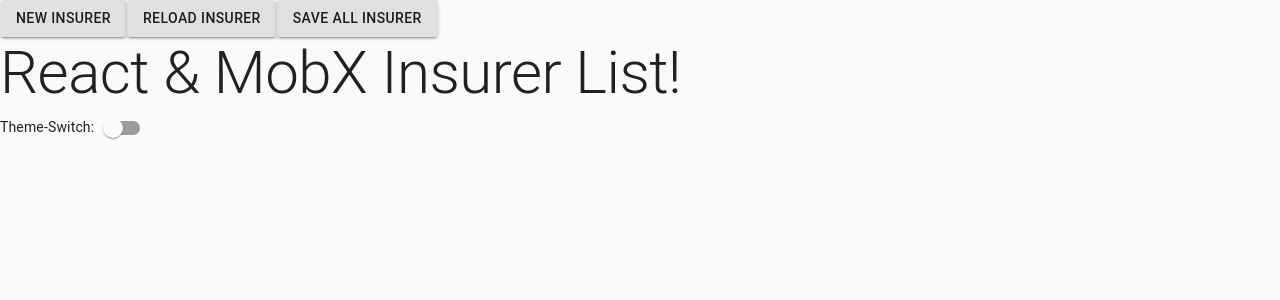
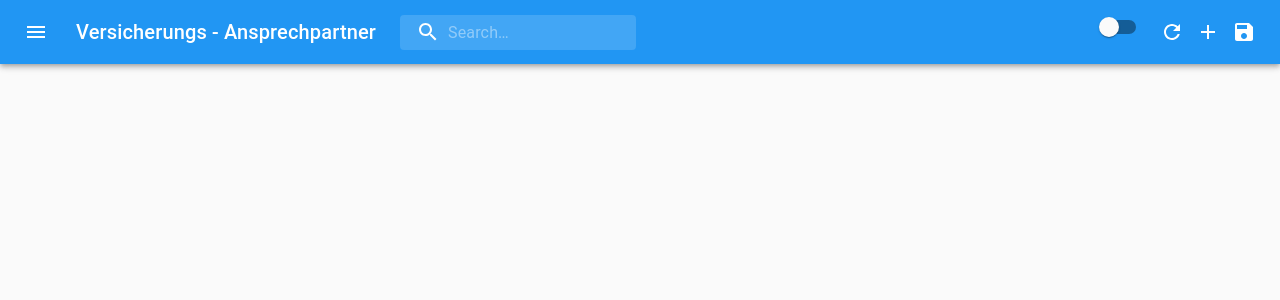
Before and after one commit to NiasSt90/company-contacts, a React (Create React App) app: page / in a window 1280 px wide. Shown: the top 300 px of the page. Built offline with nearby package versions, Linux system fonts and the light colour scheme.

Commit message:
show inProgress panel with an mobx "state"-variable observer (UNFINISHED)

```diff
--- a/src/App.jsx
+++ b/src/App.jsx
@@ -2,48 +2,162 @@ import React, {useState} from 'react';
 import './App.css';
 import InsurerViewModel from "./CompanyContacts/InsurerViewModel";
 import InsurerListView from "./CompanyContacts/views/InsurerListView";
-import {createMuiTheme, ThemeProvider} from "@material-ui/core";
+import {createMuiTheme, fade, ThemeProvider} from "@material-ui/core";
 import {blue, red} from "@material-ui/core/colors";
 import {makeStyles} from "@material-ui/core/styles";
 import CssBaseline from "@material-ui/core/CssBaseline";
 import Switch from "@material-ui/core/Switch";
 import orange from "@material-ui/core/colors/orange";
 import deepOrange from "@material-ui/core/colors/deepOrange";
+import AppBar from "@material-ui/core/AppBar";
+import Toolbar from "@material-ui/core/Toolbar";
+import IconButton from "@material-ui/core/IconButton";
+import SearchIcon from '@material-ui/icons/Search';
+import MenuIcon from '@material-ui/icons/Menu';
+import Typography from "@material-ui/core/Typography";
+import InputBase from "@material-ui/core/InputBase";
+import AddIcon from "@material-ui/icons/Add";
+import SaveIcon from "@material-ui/icons/Save";
+import MoreIcon from '@material-ui/icons/MoreVert';
+import RefreshIcon from '@material-ui/icons/Refresh';
+import LinearProgress from "@material-ui/core/LinearProgress";
+import {observer} from "mobx-react";
 
 const useStyles = makeStyles(theme => ({
 	root: {
 		display: "grid"
+	},
+
+	grow: {
+		flexGrow: 1,
+	},
+	menuButton: {
+		marginRight: theme.spacing(2),
+	},
+	title: {
+		display: 'none',
+		[theme.breakpoints.up('sm')]: {
+			display: 'block',
+		},
+	},
+	search: {
+		position: 'relative',
+		borderRadius: theme.shape.borderRadius,
+		backgroundColor: fade(theme.palette.common.white, 0.15),
+		'&:hover': {
+			backgroundColor: fade(theme.palette.common.white, 0.25),
+		},
+		marginRight: theme.spacing(2),
+		marginLeft: 0,
+		width: '100%',
+		[theme.breakpoints.up('sm')]: {
+			marginLeft: theme.spacing(3),
+			width: 'auto',
+		},
+	},
+	searchIcon: {
+		padding: theme.spacing(0, 2),
+		height: '100%',
+		position: 'absolute',
+		pointerEvents: 'none',
+		display: 'flex',
+		alignItems: 'center',
+		justifyContent: 'center',
+	},
+	inputRoot: {
+		color: 'inherit',
+	},
+	inputInput: {
+		padding: theme.spacing(1, 1, 1, 0),
+		// vertical padding + font size from searchIcon
+		paddingLeft: `calc(1em + ${theme.spacing(4)}px)`,
+		transition: theme.transitions.create('width'),
+		width: '100%',
+		[theme.breakpoints.up('md')]: {
+			width: '20ch',
+		},
+	},
+	sectionDesktop: {
+		display: 'none',
+		[theme.breakpoints.up('md')]: {
+			display: 'flex',
+		},
+	},
+	sectionMobile: {
+		display: 'flex',
+		[theme.breakpoints.up('md')]: {
+			display: 'none',
+		},
 	},
 }))
 
 // create a viewModel singleton
 const model = new InsurerViewModel()
 
-function App() {
+const App = observer( () =>  {
 	const [darkState, setDarkState] = useState(false);
-	const handleThemeChange = () => {setDarkState(!darkState);};
+	const [mobileMoreAnchorEl, setMobileMoreAnchorEl] = React.useState(null);
+	const handleThemeChange = () => {
+		setDarkState(!darkState);
+	};
 	const palletType = darkState ? "dark" : "light";
 	const mainPrimaryColor = darkState ? orange[500] : blue[500];
 	const mainSecondaryColor = darkState ? deepOrange[900] : red[500];
 	const selectedTheme = createMuiTheme({
 		palette: {
 			type: palletType,
-			primary: {		main: mainPrimaryColor		},
-			secondary: {	main: mainSecondaryColor	}
+			primary: {main: mainPrimaryColor},
+			secondary: {main: mainSecondaryColor}
 		}
 	});
+	const handleMobileMenuOpen = (event) => {
+		setMobileMoreAnchorEl(event.currentTarget);
+	};
+
 	const classes = useStyles();
 	return (
 			<ThemeProvider theme={selectedTheme}>
 				<div className={classes.root}>
 					<CssBaseline/>
 					<div className="App">
+						<div className={classes.grow}>
+							<AppBar position="static">
+								<Toolbar>
+									<IconButton edge="start" className={classes.menuButton}
+													color="inherit"><MenuIcon/></IconButton>
+									<Typography className={classes.title} variant="h6" noWrap>Versicherungs -
+										Ansprechpartner</Typography>
+									<div className={classes.search}>
+										<div className={classes.searchIcon}><SearchIcon/></div>
+										<InputBase onChange={(e) => model.search(e.target.value)}
+												placeholder="Search…"
+												classes={{
+													root: classes.inputRoot,
+													input: classes.inputInput,
+												}}
+										/>
+									</div>
+									<div className={classes.grow}/>
+									<div className={classes.sectionDesktop}>
+										<Switch checked={darkState} onChange={handleThemeChange}/>
+										<IconButton edge="end" onClick={() => model.load()} color="inherit"><RefreshIcon/></IconButton>
+										<IconButton edge="end" onClick={() => model.add()} color="inherit"><AddIcon/></IconButton>
+										<IconButton edge="end" onClick={() => model.saveAll()}
+														color="inherit"><SaveIcon/></IconButton>
+									</div>
+									<div className={classes.sectionMobile}>
+										<IconButton onClick={handleMobileMenuOpen} color="inherit">
+											<MoreIcon/>
+										</IconButton>
+									</div>
+								</Toolbar>
+							</AppBar>
+						</div>
 						<InsurerListView model={model}/>
-						Theme-Switch:<Switch checked={darkState} onChange={handleThemeChange} />
 					</div>
 				</div>
 			</ThemeProvider>
 	);
-}
+});
 
 export default App;
--- a/src/CompanyContacts/InsurerViewModel.jsx
+++ b/src/CompanyContacts/InsurerViewModel.jsx
@@ -8,11 +8,19 @@ class InsurerViewModel {
 	// from the insurer list should be tracked by the view and/or computed values.
 	/*@observable*/ insurerList = []
 
-	/*@observable*/ editInsurer = null
+	/*@observable*/ searchResultList = []
+
+	state = "pending" // "pending" / "done" / "error"
 
 	// when the viewmodel is constructed, attempt to load the insurer.
 	constructor(){
 		this.load()
+	}
+
+	search(searchText) {
+		this.state = "pending";
+		this.searchResultList = this.insurerList.filter(f => f.name.includes(searchText));
+		this.state = "done";
 	}
 
 //	@action
@@ -20,10 +28,6 @@ class InsurerViewModel {
 		const newInsurer = new Insurer()
 		this.insurerList.push(newInsurer)
 		return newInsurer
-	}
-
-	edit(insurer) {
-		this.editInsurer = insurer;
 	}
 
 //	@action
@@ -34,19 +38,27 @@ class InsurerViewModel {
 		}
 	}
 
+//	@action
 	save(insurer){
-		this.editInsurer = null
+		this.state = "pending";
+		//HACK erstmal alle Speichern, bis REST-Backend single-save erlaubt
+		if (this.saveAll()) {
+			this.state = "done";
+		}
 	}
 
 //	@action
 	load(){
+		this.state = "pending";
 		// if the browser has support for localStorage, try to retrieve the saved insurer
 		if(window.localStorage){
 			const json = JSON.parse(window.localStorage.getItem("insurerList") || "[]")
 
 			// Notice: the insurer => Insurer.deserialize(insurer) is an ES2015 arrow function
 			this.insurerList = json.map(insurer => Insurer.deserialize(insurer))
+			this.searchResultList = this.insurerList;
 		}
+		this.state = "done";
 	}
 
 //	@action
@@ -70,7 +82,8 @@ class InsurerViewModel {
 
 decorate(InsurerViewModel, {
 	insurerList: observable,
-	editInsurer: observable,
+	searchResultList: observable,
+	state: observable,
 	add: action,
 	remove: action,
 	load: action,
--- a/src/CompanyContacts/views/ErrorBoundary.jsx
+++ b/src/CompanyContacts/views/ErrorBoundary.jsx
@@ -1,5 +1,5 @@
 import withStyles from "@material-ui/core/styles/withStyles";
-import React, {Component, Fragment} from "react";
+import React, {Component} from "react";
 import Snackbar from "@material-ui/core/Snackbar";
 
 const styles = theme => ({
--- a/src/CompanyContacts/views/InsurerEditor.jsx
+++ b/src/CompanyContacts/views/InsurerEditor.jsx
@@ -7,11 +7,8 @@ import DialogActions from "@material-ui/core/DialogActions";
 import Button from "@material-ui/core/Button";
 import TextField from "@material-ui/core/TextField";
 import TextareaAutosize from "@material-ui/core/TextareaAutosize";
-import Divider from "@material-ui/core/Divider";
 import FormGroup from "@material-ui/core/FormGroup";
-import FormControlLabel from "@material-ui/core/FormControlLabel";
 import FormControl from "@material-ui/core/FormControl";
-import InputLabel from "@material-ui/core/InputLabel";
 import FormHelperText from "@material-ui/core/FormHelperText";
 
 const InsurerEditor = ({insurer, open, setOpen, onSave}) => {
@@ -44,7 +41,7 @@ const InsurerEditor = ({insurer, open, setOpen, onSave}) => {
 		setOpen(false);
 	};
 	return <Dialog open={open} onClose={handleCancel}>
-		<DialogTitle id="form-dialog-title">Versicherer</DialogTitle>
+		<DialogTitle id="InsurerEditorDialog">Versicherer</DialogTitle>
 		<DialogContent>
 			<DialogContentText>
 				Versicherer bearbeiten...
--- a/src/CompanyContacts/views/InsurerListView.jsx
+++ b/src/CompanyContacts/views/InsurerListView.jsx
@@ -1,34 +1,20 @@
 import React from 'react'
 import {observer} from 'mobx-react'
 import InsurerView from "./InsurerView";
-import Button from "@material-ui/core/Button";
-import Typography from "@material-ui/core/Typography";
 import ErrorBoundary from "./ErrorBoundary";
+import LinearProgress from "@material-ui/core/LinearProgress";
+import AppBar from "@material-ui/core/AppBar";
 
-// This is a React component.
-// The property "model" of the passed props object is an instance of our ViewModel class.
-// do you remember all those @observable and @computed?
-// In order to let your React component automatically update whenever any of
-// those observable property of an object in the component props update,
-// you should pass your component to the "observer" function/decorator
-/*@observer*/ class InsurerListView extends React.Component{
-
-	render(){
-		const model = this.props.model
-
-		// just some HTML markup based of the ViewModel data.
+const InsurerListView = observer(({model}) => {
 			return <React.Fragment>
+				{model.state === "pending" && <LinearProgress />}
 				<ErrorBoundary>
-				<Button onClick={() => model.add()} variant="contained">New Insurer</Button>
-				<Button onClick={() => model.load()} variant="contained">Reload Insurer</Button>
-				<Button onClick={() => model.saveAll()} variant="contained">Save All Insurer</Button>
-				<Typography component="h1" variant="h2">React & MobX Insurer List!</Typography>
-				{model.insurerList.map((insurer, i) =>
+					{model.searchResultList.map((insurer, i) =>
 							<InsurerView key={i} model={model} insurer={insurer}/>
 					)}
 				</ErrorBoundary>
 			</React.Fragment>
 		}
-}
+);
 
-export default observer(InsurerListView);
+export default InsurerListView;
--- a/src/CompanyContacts/views/InsurerView.jsx
+++ b/src/CompanyContacts/views/InsurerView.jsx
@@ -23,6 +23,7 @@ import ConfirmDialog from "./ConfirmDialog";
 
 const useStyles = makeStyles((theme) => ({
 	root: {
+		margin: theme.spacing(1, 1),
 	},
 	section1: {
 		margin: theme.spacing(3, 2),
@@ -84,7 +85,7 @@ const InsurerView = observer(({model, insurer}) => {
 			</ExpansionPanelDetails>
 			<Divider/>
 			<ExpansionPanelActions>
-				{<IconButton color="primary" onClick={() => model.save(insurer)}><SaveIcon/></IconButton>}
+				<IconButton color="primary" onClick={() => model.save(insurer)}><SaveIcon/></IconButton>
 				<IconButton onClick={() => setShowDeleteInsurerConfirm(true)}><DeleteIcon/></IconButton>
 				<ConfirmDialog title="Versicherer löschen?" open={deleteInsurerConfirm} setOpen={setShowDeleteInsurerConfirm} onConfirm={() => model.remove(insurer)}>
 					Möchten Sie den Versicherer für {insurer.name} wirklisch löschen?
```
Lines whose indentation alone changed are shown as unchanged.
